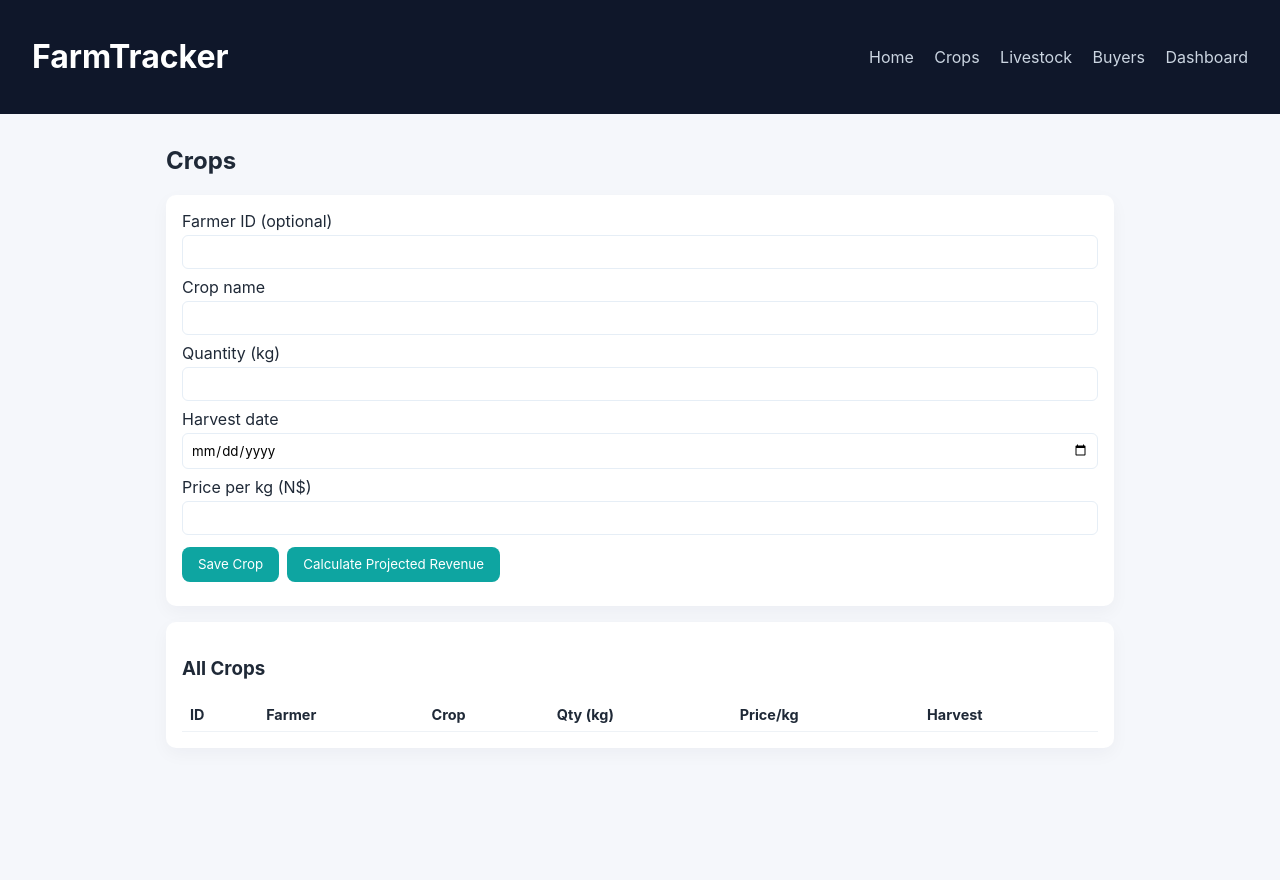
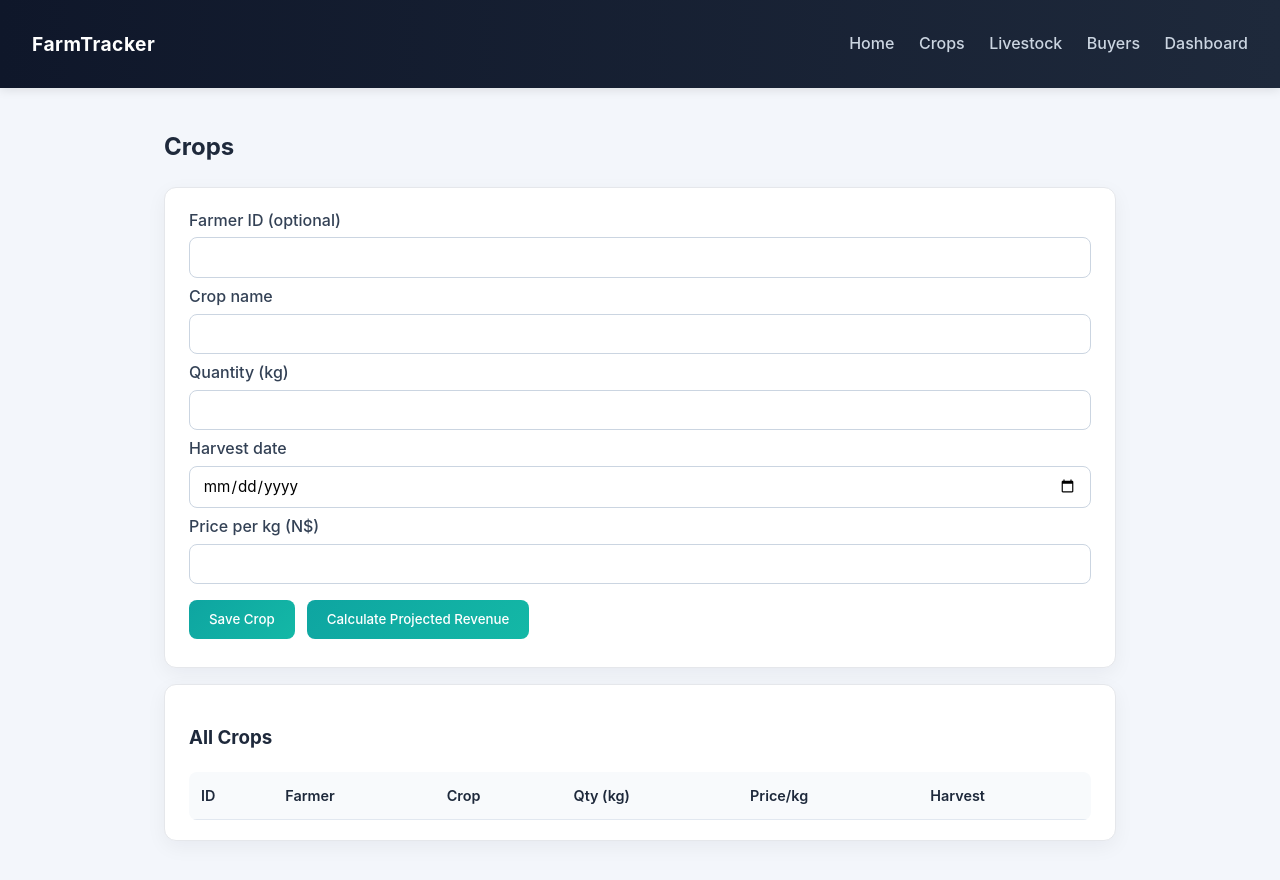
Before and after one commit to Beverly-24/WAD_PROJECT, a plain HTML site: page frontend/crops.html in a window 1280 px wide. Before the commit the page ends 800 px from the top, so only its background shows below. Drawn offline with Linux system fonts and the light colour scheme; no server answers.

Commit message:
Refactor CSS for improved layout and styles
Updated styles for various components including the topbar, hero section, cards, and buttons. Enhanced layout and visual effects for better user experience.

```diff
--- a/frontend/assets/style.css
+++ b/frontend/assets/style.css
@@ -1,17 +1,202 @@
-*{box-sizing:border-box;font-family:Inter,system-ui,Arial,Helvetica,sans-serif}
-body{margin:0;background:#f5f7fb;color:#1f2937}
-.topbar{display:flex;align-items:center;justify-content:space-between;padding:1rem 2rem;background:#0f172a;color:#fff}
-.topbar nav a{color:#cbd5e1;margin-left:1rem;text-decoration:none}
-.container{max-width:980px;margin:2rem auto;padding:0 1rem}
-.hero{background:white;padding:1.5rem;border-radius:10px;box-shadow:0 4px 12px rgba(15,23,42,0.06)}
-.card{background:#fff;padding:1rem;border-radius:10px;margin-top:1rem;box-shadow:0 6px 18px rgba(15,23,42,0.04)}
-.quick-actions{display:grid;grid-template-columns:repeat(auto-fit,minmax(160px,1fr));gap:1rem;margin-top:1rem}
-.card a.card{display:block;padding:1rem;text-align:center;border-radius:8px;background:#eef2ff;color:#3730a3;text-decoration:none}
-form label{display:block;margin-bottom:.5rem}
-input,select,textarea{width:100%;padding:.5rem;margin-top:.25rem;border-radius:6px;border:1px solid #e6eef6}
-.row{display:flex;gap:.5rem;margin-top:.75rem}
-button{padding:.6rem 1rem;border-radius:8px;border:0;background:#0ea5a1;color:white;cursor:pointer}
-button:hover{opacity:.95}
-table{width:100%;border-collapse:collapse;margin-top:.5rem}
-th,td{padding:.5rem;border-bottom:1px solid #eef2f6;text-align:left;font-size:.9rem}
-.muted{color:#64748b;margin-top:.5rem}
+/* Global Reset & Typography */
+* {
+  box-sizing: border-box;
+  font-family: 'Inter', system-ui, Arial, Helvetica, sans-serif;
+  transition: all 0.2s ease-in-out;
+}
+
+body {
+  margin: 0;
+  background: #f3f6fb;
+  color: #1e293b;
+  line-height: 1.6;
+}
+
+/* Top Navigation Bar */
+.topbar {
+  display: flex;
+  align-items: center;
+  justify-content: space-between;
+  padding: 1rem 2rem;
+  background: linear-gradient(90deg, #0f172a, #1e293b);
+  color: #fff;
+  box-shadow: 0 2px 10px rgba(0, 0, 0, 0.1);
+}
+
+.topbar h1 {
+  font-size: 1.2rem;
+  letter-spacing: 0.5px;
+}
+
+.topbar nav a {
+  color: #cbd5e1;
+  margin-left: 1.25rem;
+  text-decoration: none;
+  font-weight: 500;
+  position: relative;
+}
+
+.topbar nav a:hover {
+  color: #fff;
+}
+
+.topbar nav a::after {
+  content: '';
+  position: absolute;
+  left: 0;
+  bottom: -4px;
+  width: 0;
+  height: 2px;
+  background: #22d3ee;
+  transition: width 0.3s ease;
+}
+
+.topbar nav a:hover::after {
+  width: 100%;
+}
+
+/* Layout Containers */
+.container {
+  max-width: 1000px;
+  margin: 2.5rem auto;
+  padding: 0 1.5rem;
+}
+
+/* Hero Section */
+.hero {
+  background: #fff;
+  padding: 2rem;
+  border-radius: 12px;
+  box-shadow: 0 8px 20px rgba(15, 23, 42, 0.08);
+  border: 1px solid #e2e8f0;
+}
+
+.hero h2 {
+  margin-top: 0;
+  color: #0f172a;
+}
+
+/* Cards */
+.card {
+  background: #fff;
+  padding: 1.25rem 1.5rem;
+  border-radius: 12px;
+  margin-top: 1rem;
+  box-shadow: 0 6px 20px rgba(15, 23, 42, 0.05);
+  border: 1px solid #e5e7eb;
+}
+
+.card:hover {
+  transform: translateY(-3px);
+  box-shadow: 0 10px 25px rgba(15, 23, 42, 0.08);
+}
+
+/* Quick Actions */
+.quick-actions {
+  display: grid;
+  grid-template-columns: repeat(auto-fit, minmax(180px, 1fr));
+  gap: 1rem;
+  margin-top: 1.5rem;
+}
+
+.quick-actions .card a {
+  display: block;
+  padding: 1rem;
+  text-align: center;
+  border-radius: 10px;
+  background: #e0f2fe;
+  color: #075985;
+  text-decoration: none;
+  font-weight: 500;
+}
+
+.quick-actions .card a:hover {
+  background: #bae6fd;
+  color: #0c4a6e;
+}
+
+/* Forms */
+form label {
+  display: block;
+  margin-bottom: 0.4rem;
+  font-weight: 500;
+  color: #334155;
+}
+
+input,
+select,
+textarea {
+  width: 100%;
+  padding: 0.6rem 0.8rem;
+  margin-top: 0.25rem;
+  border-radius: 8px;
+  border: 1px solid #cbd5e1;
+  background: #fff;
+  font-size: 0.95rem;
+}
+
+input:focus,
+select:focus,
+textarea:focus {
+  border-color: #0ea5a1;
+  outline: none;
+  box-shadow: 0 0 0 3px rgba(14, 165, 161, 0.15);
+}
+
+/* Buttons */
+button {
+  padding: 0.7rem 1.25rem;
+  border-radius: 8px;
+  border: none;
+  background: linear-gradient(135deg, #0ea5a1, #14b8a6);
+  color: #fff;
+  cursor: pointer;
+  font-weight: 500;
+}
+
+button:hover {
+  background: linear-gradient(135deg, #14b8a6, #0ea5a1);
+  transform: translateY(-1px);
+}
+
+/* Tables */
+table {
+  width: 100%;
+  border-collapse: collapse;
+  margin-top: 1rem;
+  background: #fff;
+  border-radius: 8px;
+  overflow: hidden;
+}
+
+th,
+td {
+  padding: 0.75rem;
+  border-bottom: 1px solid #e2e8f0;
+  text-align: left;
+  font-size: 0.9rem;
+}
+
+th {
+  background: #f8fafc;
+  font-weight: 600;
+}
+
+tr:hover {
+  background: #f1f5f9;
+}
+
+/* Muted Text */
+.muted {
+  color: #64748b;
+  font-size: 0.9rem;
+  margin-top: 0.5rem;
+}
+
+/* Utility */
+.row {
+  display: flex;
+  flex-wrap: wrap;
+  gap: 0.75rem;
+  margin-top: 1rem;
+}
```
